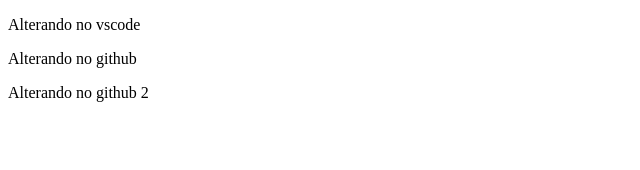
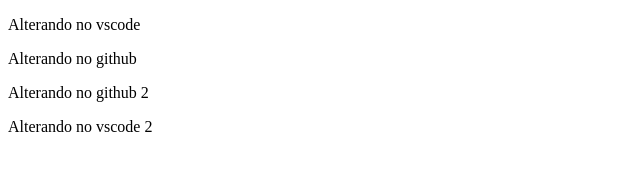
Before and after one commit to fxsjunior/trabalhando-com-git-no-vscode, a plain HTML site: page index.html in a window 1280 px wide. Shown: the whole page, without its empty margins (0-640 px from the left). Drawn offline with Linux system fonts and the light colour scheme.

Commit message:
efetuando commit com alteração

```diff
--- a/index.html
+++ b/index.html
@@ -9,5 +9,6 @@
     <p>Alterando no vscode</p>
     <p>Alterando no github</p>
     <p>Alterando no github 2</p>
+    <p>Alterando no vscode 2</p>
 </body>
 </html>
```
